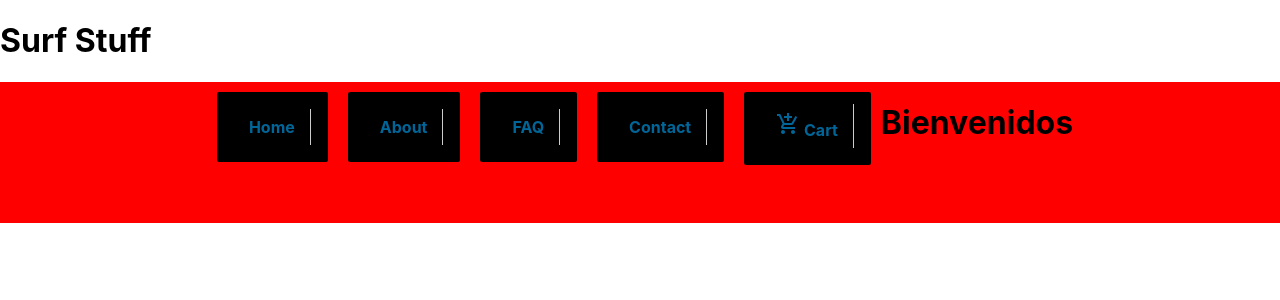
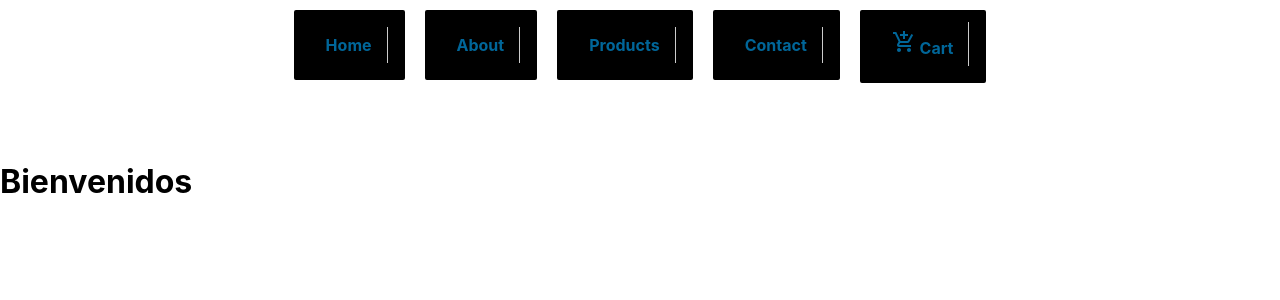
Before and after one commit to daniiespindola/ecommerce-coderhouse, a React (Create React App) app: page / in a window 1280 px wide. Shown: the top 300 px of the page. Built offline with nearby package versions, Linux system fonts and the light colour scheme.

Commit message:
modificaciones clase 4

```diff
--- a/package.json
+++ b/package.json
@@ -4,6 +4,7 @@
   "private": true,
   "dependencies": {
     "@material-ui/core": "^4.11.3",
+    "@material-ui/icons": "^4.11.2",
     "@testing-library/jest-dom": "^5.11.9",
     "@testing-library/react": "^11.2.5",
     "@testing-library/user-event": "^12.8.3",
--- a/src/App.css
+++ b/src/App.css
@@ -2,13 +2,12 @@
 	display: flex;
 	justify-content: center;
 	text-align: center;
-	background-color: red;
+
 }
 
 .App ul li {
 	display: block;
 	display: inline-block;
-	color: #fff;
 	padding: 15px;
 	margin: 10px;
 	background-color: black;
--- a/src/App.js
+++ b/src/App.js
@@ -1,16 +1,15 @@
 import React from 'react';
 import './App.css';
-import NavBar from './components/Navbar';
-import ItemListContainer from './components/ItemListContainer';
+import NavBar from './components/Navbar.js';
+import ItemListContainer from './components/ItemListContainer.js';
 
 function App() {
   return (
     <>
-    <h1>Surf Stuff</h1>
     <div className="App">
       <NavBar />
-      <ItemListContainer greeting="Bienvenidos" />
     </div>
+    <ItemListContainer greeting="Bienvenidos" />
     </>
   );
 }
--- a/src/components/NavBar.js
+++ b/src/components/NavBar.js
@@ -1,5 +1,5 @@
 import React from 'react'
-import CartWidget from './CartWidget'
+import CartWidget from './CartWidget.js'
 import './Navbar.css'
 
 function Navbar(props) {
@@ -8,7 +8,7 @@ function Navbar(props) {
               <ul id="nav">
                 <li><a href="">Home</a></li>
                 <li><a href="">About</a></li>
-                <li><a href="">FAQ</a></li>
+                <li><a href="">Products</a></li>
                 <li><a href="">Contact</a></li>
                 <li><a style={{marginTop: '-5px'}} href=""><CartWidget /></a></li>
               </ul>
```
Also changed, not shown: 1 other file (tests, documents, lock files or other folders).
